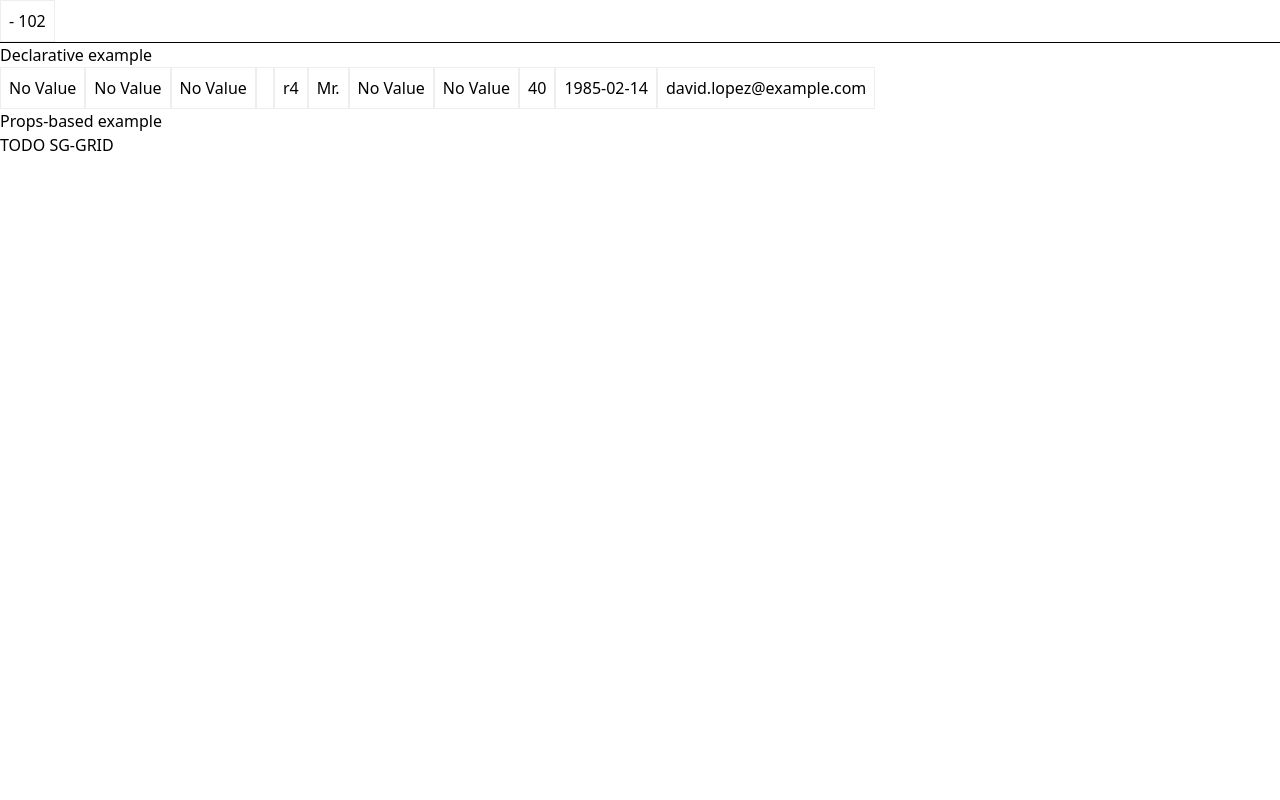
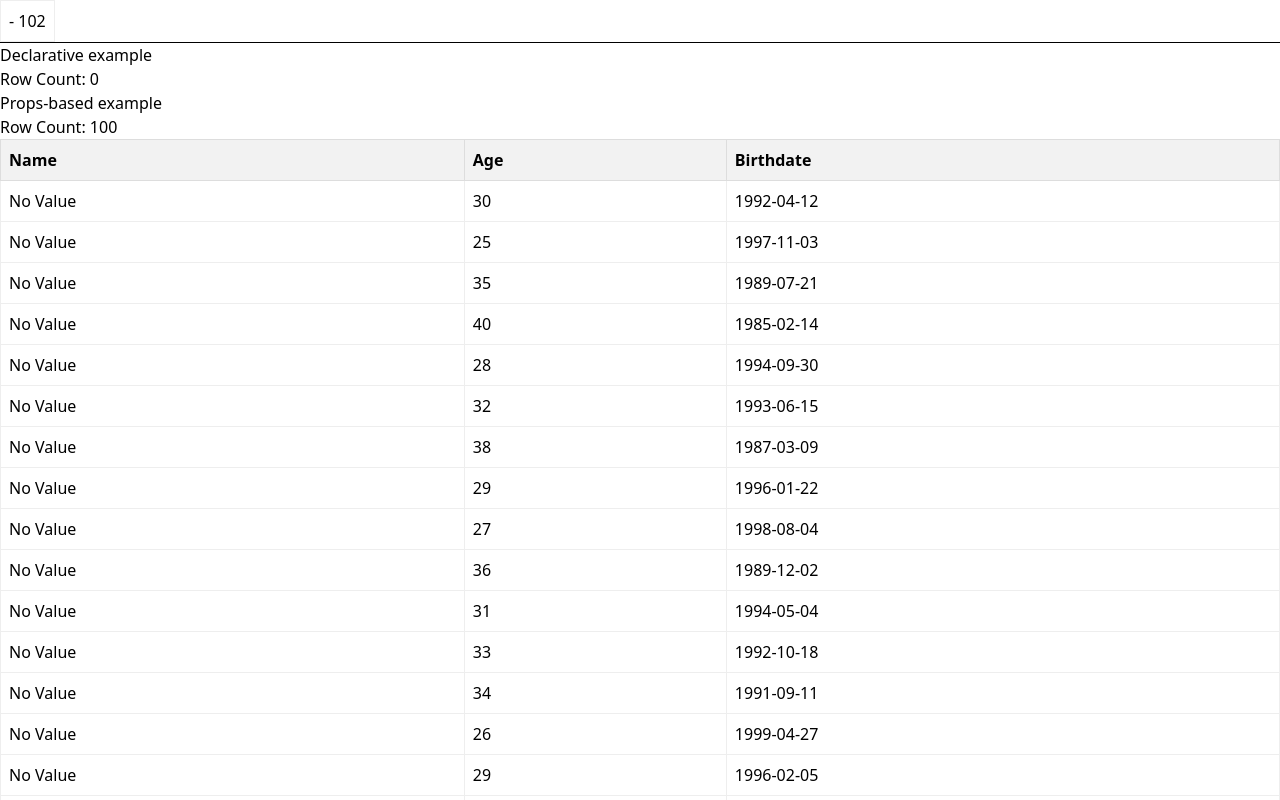
Before and after one commit to serhatgurel/sg-grid, a Vue app: page / in a window 1280 px wide. Shown: the top 800 px of the page. Built offline with nearby package versions, Linux system fonts and the light colour scheme.

Commit message:
feat: implement SgGrid component template with dynamic row and column rendering

```diff
--- a/src/components/SgGrid.vue
+++ b/src/components/SgGrid.vue
@@ -1,3 +1,68 @@
 <template>
-  <slot>TODO SG-GRID</slot>
+  Row Count: {{ props.rows?.length ?? 0 }}
+  <table v-if="$slots.default">
+    <thead>
+      <tr>
+        <th v-for="column in props.columns" :key="column.key">{{ column.label }}</th>
+      </tr>
+    </thead>
+    <tbody>
+      <tr v-for="row in props.rows" :key="row[props.rowKey]">
+        <sg-column
+          v-for="column in props.columns"
+          :key="column.key"
+          :data-row="row"
+          :data-field="column.field"
+          :label="column.label"
+        ></sg-column>
+      </tr>
+    </tbody>
+  </table>
+  <span v-else>
+    <table>
+      <thead>
+        <tr>
+          <th v-for="column in props.columns" :key="column.key">{{ column.label }}</th>
+        </tr>
+      </thead>
+      <tbody>
+        <tr v-for="row in props.rows" :key="row[props.rowKey]">
+          <sg-column
+            v-for="column in props.columns"
+            :key="column.key"
+            :data-row="row"
+            :data-field="column.field"
+            :label="column.label"
+          ></sg-column>
+        </tr>
+      </tbody>
+    </table>
+  </span>
 </template>
+
+<script setup lang="ts">
+// no runtime imports needed in this component script
+import type { SgGridPropTypes } from './types'
+import SgColumn from '../components/SgColumn.vue'
+
+// Use the exported static prop interface for accurate typing in the template
+const props = defineProps<SgGridPropTypes>()
+</script>
+
+<style scoped>
+table {
+  border-collapse: collapse;
+  width: 100%;
+}
+
+th,
+td {
+  border: 1px solid #ddd;
+  padding: 8px;
+}
+
+th {
+  background-color: #f2f2f2;
+  text-align: left;
+}
+</style>
```
